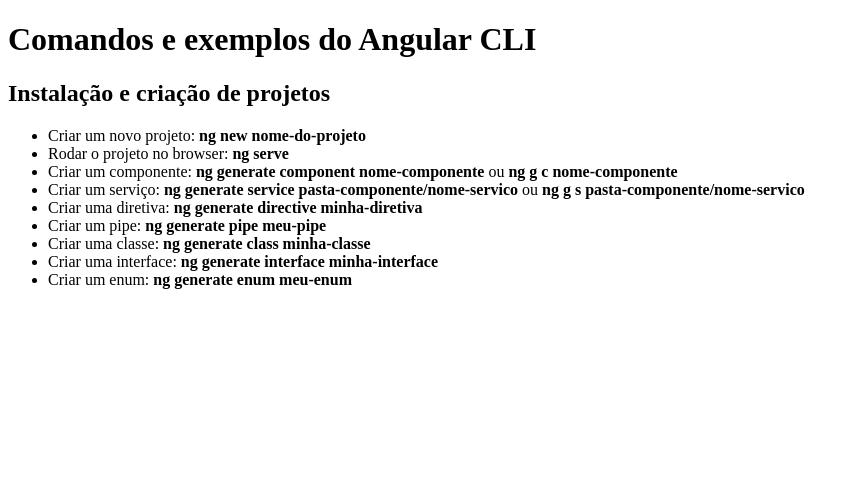
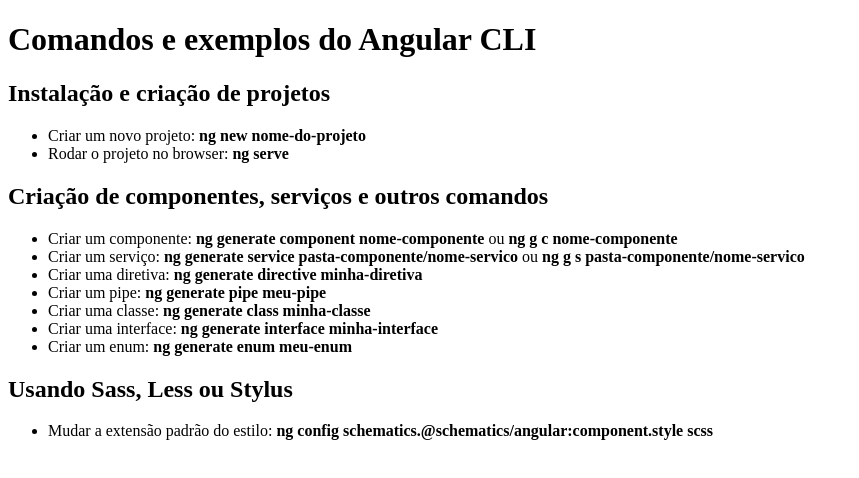
Before and after one commit to AndersonSilva94/estudos-angular-framework, an Angular app in the folder modulo-3-angular-cli/angular-cli/: page / in a window 1280 px wide. Shown: the top 478 px of the page, without its empty margins (0-859 px from the left). Built offline with nearby package versions, Linux system fonts and the light colour scheme.

Commit message:
feat: :rocket: Usando Sass, Less ou Stylus

```diff
--- a/modulo-3-angular-cli/angular-cli/src/app/app.component.html
+++ b/modulo-3-angular-cli/angular-cli/src/app/app.component.html
@@ -7,6 +7,13 @@
     <ul>
       <li>Criar um novo projeto: <strong>ng new nome-do-projeto</strong></li>
       <li>Rodar o projeto no browser: <strong>ng serve</strong></li>
+    </ul>
+  </article>
+</section>
+<section>
+  <article>
+    <h2>Criação de componentes, serviços e outros comandos</h2>
+    <ul>
       <li>Criar um componente: <strong>ng generate component nome-componente</strong> ou <strong>ng g c nome-componente</strong></li>
       <li>Criar um serviço: <strong>ng generate service pasta-componente/nome-servico</strong> ou <strong>ng g s pasta-componente/nome-servico</strong></li>
       <li>Criar uma diretiva: <strong>ng generate directive minha-diretiva</strong></li>
@@ -17,3 +24,11 @@
     </ul>
   </article>
 </section>
+<section>
+  <article>
+    <h2>Usando Sass, Less ou Stylus</h2>
+    <ul>
+      <li>Mudar a extensão padrão do estilo: <strong>ng config schematics.@schematics/angular:component.style scss</strong></li>
+    </ul>
+  </article>
+</section>
```
